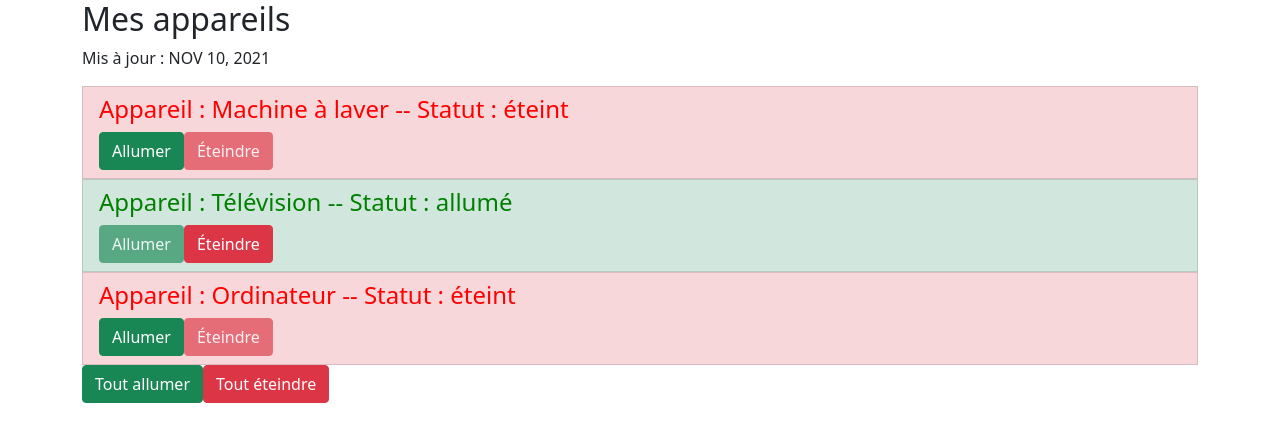
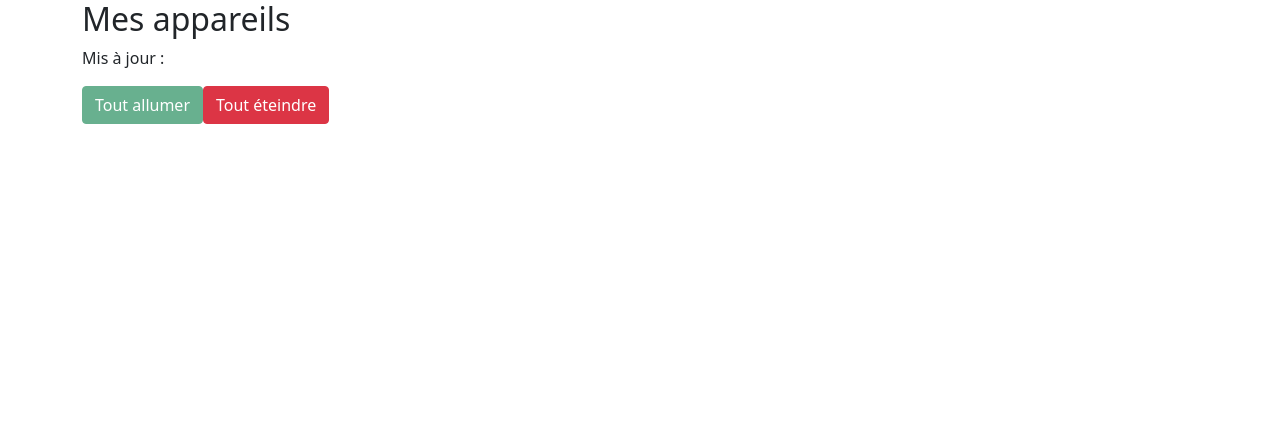
Before and after one commit to HelixFix/first-angular-app, an Angular app: page / in a window 1280 px wide. Shown: the top 442 px of the page. Built offline with nearby package versions, Linux system fonts and the light colour scheme.

Commit message:
:recycle: Move codes from app-components.rs -> appareil-view.components.ts

```diff
--- a/src/app/app.component.ts
+++ b/src/app/app.component.ts
@@ -1,43 +1,11 @@
-import { Component, OnInit } from '@angular/core';
-import { AppareilService } from './services/appareils.services';
+import { Component } from '@angular/core';
 
 @Component({
   selector   : 'app-root',
   templateUrl: './app.component.html',
   styleUrls  : ['./app.component.scss'],
 })
-export class AppComponent implements OnInit{
-  isAuth = false;
+export class AppComponent{
+  constructor() {}
 
-  lastUpdate = new Promise<Date>(
-    (resolve, reject) => {
-      const date = new Date();
-      setTimeout(() => {
-        resolve(date);
-      }, 2000);
-    }
-  );
-
-  appareils: any[];
-
-  constructor(private appareilService: AppareilService) {
-    setTimeout(() => {
-      this.isAuth = true;
-    }, 4000);
-  }
-
-
-  ngOnInit() {
-
-      // Le tableau local appareils sera égal au tableau dans le service
-    this.appareils = this.appareilService.appareils;
-  }
-
-  onAllumer() {
-    this.appareilService.switchOnAll()
-  }
-
-  onEteindre() {
-    this.appareilService.switchOffAll()
-  }
 }
--- a/src/app/appareil-view/appareil-view.component.ts
+++ b/src/app/appareil-view/appareil-view.component.ts
@@ -1,15 +1,39 @@
 import { Component, OnInit } from '@angular/core';
+import { AppareilService } from '../services/appareils.services';
 
 @Component({
-  selector: 'app-appareil-view',
+  selector   : 'app-appareil-view',
   templateUrl: './appareil-view.component.html',
-  styleUrls: ['./appareil-view.component.scss']
+  styleUrls  : ['./appareil-view.component.scss'],
 })
 export class AppareilViewComponent implements OnInit {
+  isAuth = false;
 
-  constructor() { }
+  lastUpdate = new Promise<Date>((resolve, reject) => {
+    const date = new Date();
+    setTimeout(() => {
+      resolve(date);
+    }, 2000);
+  });
 
-  ngOnInit(): void {
+  appareils: any[];
+
+  constructor(private appareilService: AppareilService) {
+    setTimeout(() => {
+      this.isAuth = true;
+    }, 4000);
   }
 
+  ngOnInit() {
+    // Le tableau local appareils sera égal au tableau dans le service
+    this.appareils = this.appareilService.appareils;
+  }
+
+  onAllumer() {
+    this.appareilService.switchOnAll();
+  }
+
+  onEteindre() {
+    this.appareilService.switchOffAll();
+  }
 }
```
